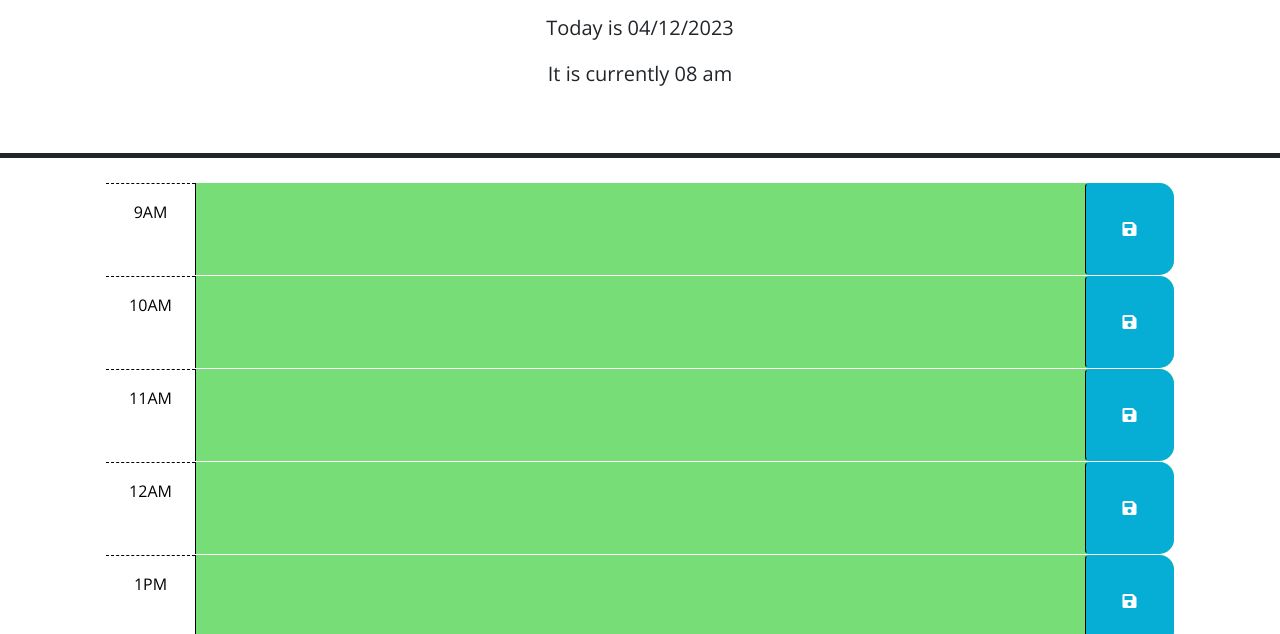
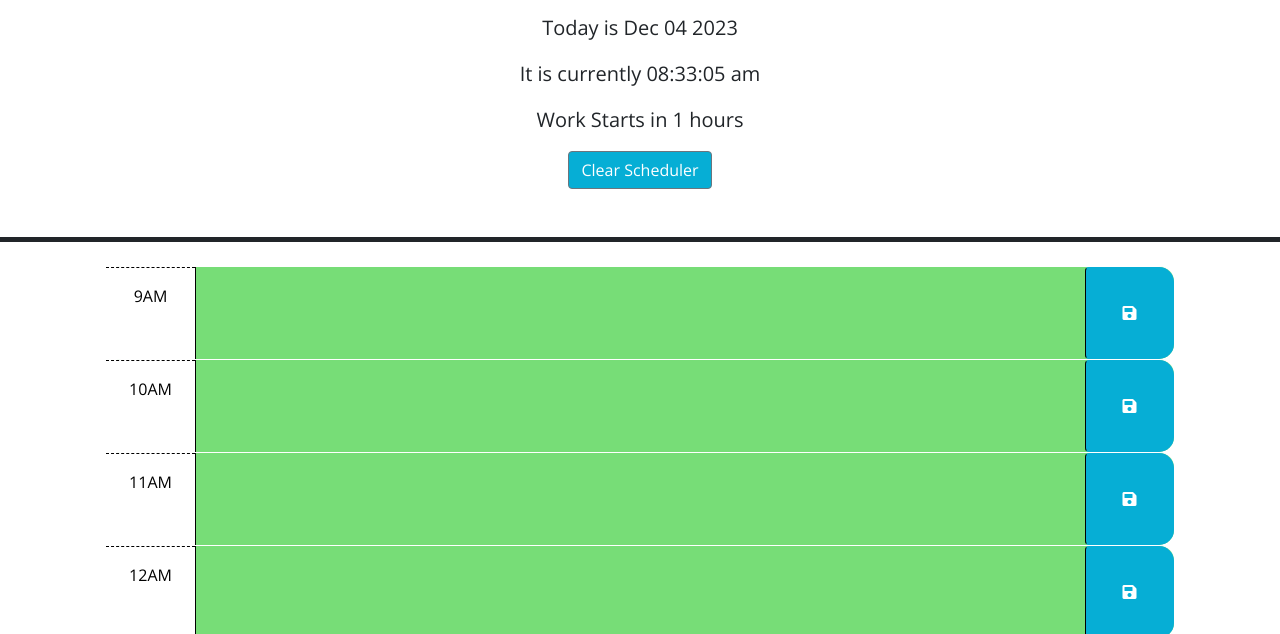
Before and after one commit to Joseortiz0918/work_scheduler, a plain HTML site: page index.html in a window 1280 px wide. Shown: the part 166-800 px from the top of the page. Drawn offline with nearby package versions, Linux system fonts and the light colour scheme.

Commit message:
added function to check time from work and if at work how much time left of work there is

```diff
--- a/assets/css/style.css
+++ b/assets/css/style.css
@@ -57,3 +57,11 @@ textarea {
   font-size: 20px;
   transition: all 0.3s ease-in-out;
 }
+
+.btn-secondary{
+  background-color: #06aed5;
+}
+.btn-secondary:hover{
+  color: #000000;
+  background-color: #06aed5;
+}
--- a/assets/java/script.js
+++ b/assets/java/script.js
@@ -1,57 +1,98 @@
 // Wrap all code that interacts with the DOM in a call to jQuery to ensure that
 // the code isn't run until the browser has finished rendering all the elements
 // in the html.
-var currentDay = dayjs().format("DD/MM/YYYY");
-var currentHour = dayjs().format("hh");
-var amPm = dayjs().format("a");
 
 $(function () {
+  //sets current date and time updates every second
+  var currentDay = dayjs().format("MMM DD YYYY");
+  var amPm = dayjs().format("a");
+  var currentHour = dayjs().format("hh");
   $("#currentDay").text("Today is " + currentDay);
-  $("#currentTime").text("It is currently " + currentHour +' '+ amPm);
 
+  function timeUpdate() {
+    var currentTime = dayjs().format("hh:mm:ss");
+
+    $("#currentTime").text("It is currently " + currentTime + " " + amPm);
+  }
+
+  setInterval(timeUpdate, 1000);
+  // sets class past, present, or future depending on relation with current hour
   function blockColor() {
-    $('.time-block').each(function(){
+    $(".time-block").each(function () {
       var block = parseInt(this.id);
-      $(this).toggleClass('.past', block < currentHour);
-      $(this).toggleClass('.present',block === currentHour);
-      $(this).toggleClass('.future',block > currentHour);
+      $(this).toggleClass(".past", block < currentHour);
+      $(this).toggleClass(".present", block === currentHour);
+      $(this).toggleClass(".future", block > currentHour);
     });
-  };
-
+  }
+  // updates block color depending on set class
   function updateBlockColor() {
-    $('.time-block').each(function(){
+    $(".time-block").each(function () {
       var block = parseInt(this.id);
-      if (block == currentHour){
-        $(this).removeClass('past future').addClass("present");
-      }else if (block < currentHour){
+      if (block == currentHour) {
+        $(this).removeClass("past future").addClass("present");
+      } else if (block < currentHour) {
         $(this).removeClass("present future").addClass("past");
-      }else{
+      } else {
         $(this).removeClass("past present").addClass("future");
       }
     });
-  };
+  }
+  // stores text and corresponding time block id into local storage when save button is pressed
+  function textStorage() {
+    $(".saveBtn").on("click", function () {
+      var key = $(this).parent().attr("id");
+      var value = $(this).siblings(".description").val();
+      localStorage.setItem(key, value);
+    });
+  }
+  //displays saved text on corresponding time block from local storage if none is saved time blocks will be blank
+  $(".time-block").each(function () {
+    var key = $(this).attr("id");
+    var value = localStorage.getItem(key);
+    $(this).children(".description").val(value);
+  });
+  // clears local storage and refreshes page when clear btn is pressed
+  function clearLocalStorage() {
+    localStorage.clear();
+    location.reload();
+  }
+  $(".clear").on("click", clearLocalStorage);
 
+  //Checks too see how many hours till work or
+  //if you are at work how may hours left at work or
+  //if you are done with work how many hours left of the day.
+  //Displays proper message
+  function isItTime() {
+    currentHour = dayjs().get("hour");
+    console.log(currentHour);
+    var morning = 9;
+    var work = 17;
+    var evening = 23;
 
+    var workStartsIn = morning - currentHour;
+    var atWork = work - currentHour;
+    var doneWithWork = evening - currentHour;
 
+    console.log(workStartsIn);
 
-
-
-  // TODO: Add a listener for click events on the save button. This code should
-  // use the id in the containing time-block as a key to save the user input in
-  // local storage. HINT: What does `this` reference in the click listener
-  // function? How can DOM traversal be used to get the "hour-x" id of the
-  // time-block containing the button that was clicked? How might the id be
-  // useful when saving the description in local storage?
-  //
-  // T ODO: Add code to apply the past, present, or future class to each time
-  // block by comparing the id to the current hour. HINTS: How can the id
-  // attribute of each time-block be used to conditionally add or remove the
-  // past, present, and future classes? How can Day.js be used to get the
-  // current hour in 24-hour time?
-  //
-  // TODO: Add code to get any user input that was saved in localStorage and set
-  // the values of the corresponding textarea elements. HINT: How can the id
-  // attribute of each time-block be used to do this?
-blockColor();
-updateBlockColor();
+    if (currentHour < 9) {
+      $("#timeTillWork").text("Work Starts in " + workStartsIn + " hours");
+    } else if (currentHour > 9 && currentHour < 17) {
+      $("#timeTillWork").text(
+        "You are currently at work. You have " +
+          atWork +
+          " hours left! You're doing great."
+      );
+    } else {
+      $("#timeTillWork").text(
+        "You are done with work. You have " + doneWithWork + " hours to relax."
+      );
+    }
+  }
+  //runs functions
+  isItTime();
+  textStorage();
+  blockColor();
+  updateBlockColor();
 });
--- a/index.html
+++ b/index.html
@@ -28,19 +28,10 @@
       <p class="lead">A simple calendar app for scheduling your work day</p>
       <p id="currentDay" class="lead"></p>
       <p id="currentTime" class="lead"></p>
+      <p id="timeTillWork" class="lead"></p>
+      <button type="button" class="btn btn-secondary clear">Clear Scheduler</button>
     </header>
     <div class="container-lg px-5 mb-4 ">
-      <!-- Use class for "past", "present", and "future" to apply styles to the
-        time-block divs accordingly. The javascript will need to do this by
-        adding/removing these classes on each div by comparing the hour in the
-        id to the current hour. The html provided below is meant to be an example
-        demonstrating how the css provided can be leveraged to create the
-        desired layout and colors. The html below should be removed or updated
-        in the finished product. Remember to delete this comment once the
-        code is implemented.
-        -->
-
-      <!-- Example of a past time block. The "past" class adds a gray background color. -->
       <div id="9" class="row time-block">
         <div class="col-2 col-md-1 hour text-center py-3">9AM</div>
         <textarea class="col-8 col-md-10 description" rows="3"> </textarea>
@@ -48,8 +39,6 @@
           <i class="fas fa-save" aria-hidden="true"></i>
         </button>
       </div>
-
-      <!-- Example of a a present time block. The "present" class adds a red background color. -->
       <div id="10" class="row time-block ">
         <div class="col-2 col-md-1 hour text-center py-3">10AM</div>
         <textarea class="col-8 col-md-10 description" rows="3"> </textarea>
@@ -57,8 +46,6 @@
           <i class="fas fa-save" aria-hidden="true"></i>
         </button>
       </div>
-
-      <!-- Example of a future time block. The "future" class adds a green background color. -->
       <div id="11" class="row time-block">
         <div class="col-2 col-md-1 hour text-center py-3">11AM</div>
         <textarea class="col-8 col-md-10 description" rows="3"> </textarea>
```
